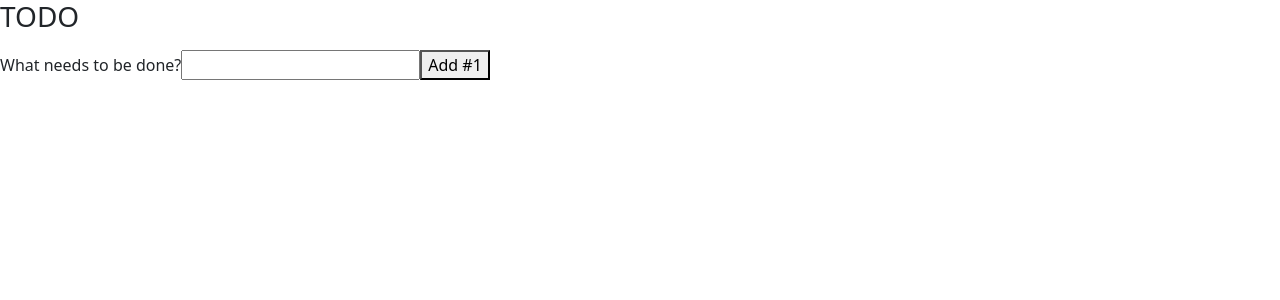
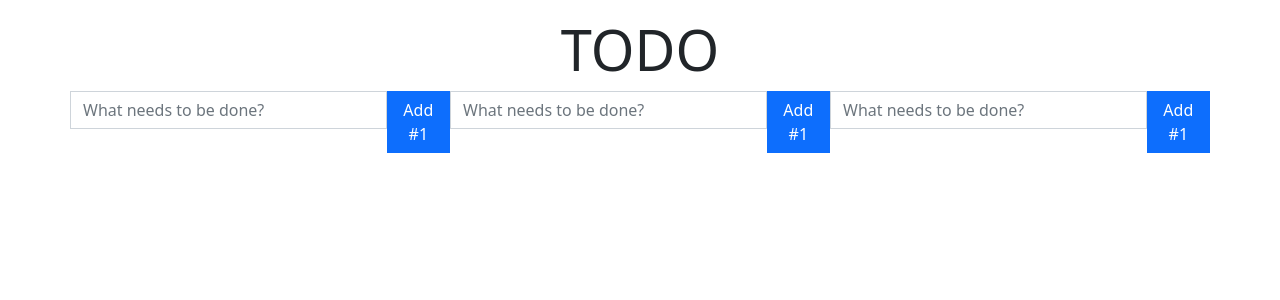
Before and after one commit to mohamedMallahi/trello-clone, a React (Create React App) app: page / in a window 1280 px wide. Shown: the top 300 px of the page. Built offline with nearby package versions, Linux system fonts and the light colour scheme.

Commit message:
2 files modified, 3 added

```diff
--- a/public/index.html
+++ b/public/index.html
@@ -4,9 +4,11 @@
   <meta charset="UTF-8">
   <meta http-equiv="X-UA-Compatible" content="IE=edge">
   <meta name="viewport" content="width=device-width, initial-scale=1.0">
-  <title>Document</title>
+  <title>Trello Clone</title>
   <!-- CSS only -->
 <link href="https://cdn.jsdelivr.net/npm/bootstrap@5.1.3/dist/css/bootstrap.min.css" rel="stylesheet" integrity="sha384-1BmE4kWBq78iYhFldvKuhfTAU6auU8tT94WrHftjDbrCEXSU1oBoqyl2QvZ6jIW3" crossorigin="anonymous">
+<!-- JavaScript Bundle with Popper -->
+<script src="https://cdn.jsdelivr.net/npm/bootstrap@5.1.3/dist/js/bootstrap.bundle.min.js" integrity="sha384-ka7Sk0Gln4gmtz2MlQnikT1wXgYsOg+OMhuP+IlRH9sENBO0LRn5q+8nbTov4+1p" crossorigin="anonymous"></script>
 </head>
 <body>
   <div id="root"></div>
--- a/src/App.js
+++ b/src/App.js
@@ -7,7 +7,7 @@ export default function App() {
 
   const handleChange = (e) => {
     setText(e.target.value);
-  }
+  };
 
   const handleSubmit = (e) => {
     e.preventDefault();
@@ -15,40 +15,109 @@ export default function App() {
       return;
     }
     const newItem = {
-      text:text,
-      id: Date.now()
+      text: text,
+      id: Date.now(),
     };
-    setItems(prevItems => (prevItems.concat(newItem)));
-    setText('')
-  }
+    setItems((prevItems) => prevItems.concat(newItem));
+    setText('');
+  };
 
   return (
-    <div>
-    <h3>TODO</h3>
+    <div className="container py-3">
+      <h3 className="display-4 text-center">TODO</h3>
+      <div className="row">
+        <div className="col-md-4 p-0">
           <TodoList items={items} />
-    <form onSubmit={handleSubmit}>
-      <label htmlFor="new-todo">
-        What needs to be done?
-      </label>
+          <form className="w-100" onSubmit={handleSubmit}>
+            <div className="row w-100 m-0">
+              <div className="col-sm-10 p-0">
                 <input
+                  type="text"
+                  className="form-control"
+                  style={{ borderRadius: '0px' }}
                   id="new-todo"
                   onChange={handleChange}
                   value={text}
+                  placeholder="What needs to be done?"
                 />
-      <button>
+              </div>
+              <div className="col-sm-2 p-0">
+                <button
+                  className="btn btn-primary d-block w-100"
+                  style={{ borderRadius: '0px' }}
+                >
                   Add #{items.length + 1}
                 </button>
+              </div>
+            </div>
           </form>
+        </div>
+        <div className="col-md-4 p-0">
+          <TodoList items={items} />
+          <form className="w-100" onSubmit={handleSubmit}>
+            <div className="row w-100 m-0">
+              <div className="col-sm-10 p-0">
+                <input
+                  type="text"
+                  className="form-control"
+                  style={{ borderRadius: '0px' }}
+                  id="new-todo"
+                  onChange={handleChange}
+                  value={text}
+                  placeholder="What needs to be done?"
+                />
+              </div>
+              <div className="col-sm-2 p-0">
+                <button
+                  className="btn btn-primary d-block w-100"
+                  style={{ borderRadius: '0px' }}
+                >
+                  Add #{items.length + 1}
+                </button>
+              </div>
+            </div>
+          </form>
+        </div>
+        <div className="col-md-4 p-0">
+          <TodoList items={items} />
+          <form className="w-100" onSubmit={handleSubmit}>
+            <div className="row w-100 m-0">
+              <div className="col-sm-10 p-0">
+                <input
+                  type="text"
+                  className="form-control"
+                  style={{ borderRadius: '0px' }}
+                  id="new-todo"
+                  onChange={handleChange}
+                  value={text}
+                  placeholder="What needs to be done?"
+                />
+              </div>
+              <div className="col-sm-2 p-0">
+                <button
+                  className="btn btn-primary d-block w-100"
+                  style={{ borderRadius: '0px' }}
+                >
+                  Add #{items.length + 1}
+                </button>
+              </div>
+            </div>
+          </form>
+        </div>
+      </div>
+
     </div>
   );
 }
 
 const TodoList = ({ items }) => {
   return (
-      <ul>
-        {items.map(item => (
-          <li key={item.id}>{item.text}</li>
+    <ul className="list-group">
+      {items.map((item) => (
+        <li className="list-group-item" key={item.id}>
+          {item.text}
+        </li>
       ))}
     </ul>
   );
-}
+};
```
Also changed, not shown: src/AP.js (added, +123 -0 lines), src/components/Form.js (added, +26 -0 lines), src/components/List.js (added, +19 -0 lines). Lines whose indentation alone changed are shown as unchanged.
